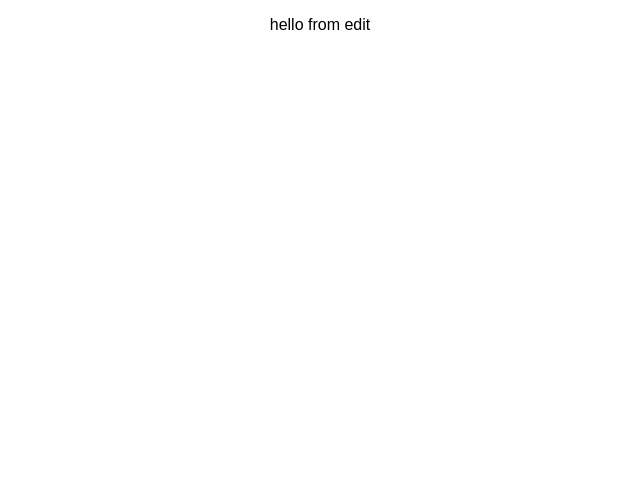
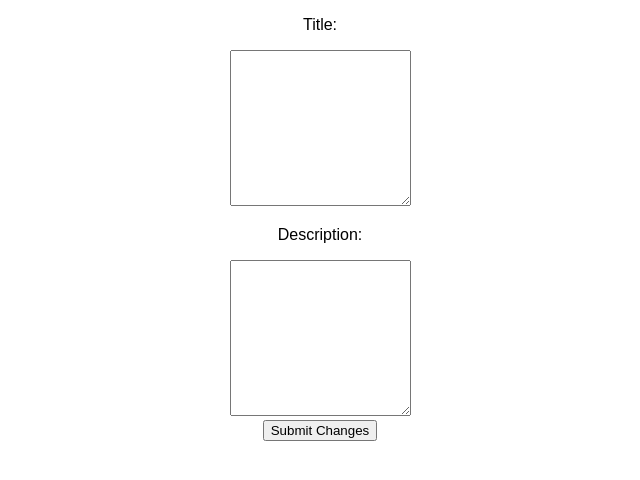
Before and after one commit to thaokhou1/Movie_Sagas, a React (Create React App) app: page /#/edit/1 in a window 1280 px wide. Shown: the top 480 px of the page, without its empty margins (320-960 px from the left). Built offline with nearby package versions, Linux system fonts and the light colour scheme.

Commit message:
Created component for Edit to edit info  on movie

```diff
--- a/src/components/Edit/Edit.js
+++ b/src/components/Edit/Edit.js
@@ -1,22 +1,71 @@
 import React, { Component } from 'react';
 import { BrowserRouter as Router } from 'react-router-dom';
 import { connect } from 'react-redux';
-import {withRouter} from 'react-router'
+import { withRouter } from 'react-router'
 
 class Edit extends Component {
 
+  state = {
+    movie: {
+      id: '',
+      title: '',
+      description: ''
+    }
+  }
+  componentDidMount() {
+    this.movieInfo();
+  }
+  movieInfo = () => {
+    {
+      this.props.reduxState.infoMovies.map((movieInfo) => {
+        this.setState({
+          movie: {
+            title: movieInfo.title,
+            description: movieInfo.description,
+            id: movieInfo.id
+          }
+        })
+        console.log('movieInfo', movieInfo);
+      })
+    }
+  }
+  handleChange = (event, propertyName) => {
+    this.setState({
+      movie: {
+        ...this.state.movie,
+        [propertyName]: event.target.value,
+      }
+    })
+    console.log(this.state.movie)
+  }
+  handleSubmit = () => {
+    this.props.dispatch({ type: 'UPDATE_MOVIES', payload: this.state.movie })
+    this.props.history.push(`/movie/${this.props.match.params.id}`)
+    console.log('In submit');
+  }
+
   render() {
     return (
+      <Router>
+        <div>
+          <p>Title:</p>
+          <textarea rows='10' col='90' onChange={(event) => this.handleChange(event, 'title')} value={this.state.movie.title}></textarea>
+          <br />
+          <p>Description:</p>
+          <textarea rows='10' col='90' onChange={(event) => this.handleChange(event, 'description')} value={this.state.movie.description}></textarea>
+          <br />
 
-      <div>
-          <p>hello from edit</p>
-      </div>
+          <button onClick={this.handleSubmit}>Submit Changes</button>
 
-    );
+        </div>
+      </Router>
+    )
   }
 }
+
+
 const mapStateToProps = reduxState => ({
-    reduxState,
+  reduxState,
 });
 
 export default withRouter(connect(mapStateToProps)(Edit));
--- a/src/components/InfoPage/InfoPage.js
+++ b/src/components/InfoPage/InfoPage.js
@@ -20,9 +20,9 @@ class InfoPage extends Component {
   handelClick = () => {
     this.props.history.push('/');
   }
-  // edit = () =>{
-  //     this.props.history.push(`/edit/${this.props.match.params.id}`);
-  // }
+  edit = () =>{
+      this.props.history.push(`/edit/${this.props.match.params.id}`);
+  }
   render() {
     return (
       <Router>
```
